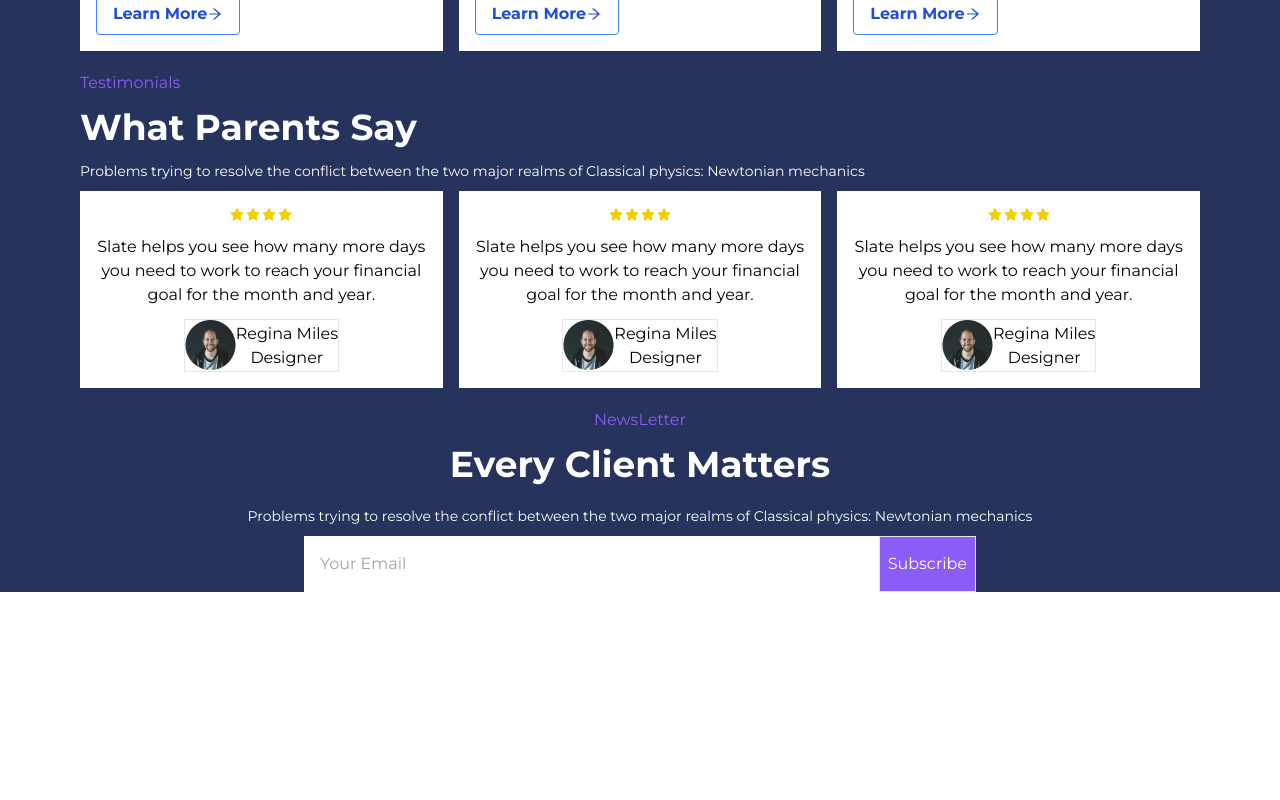
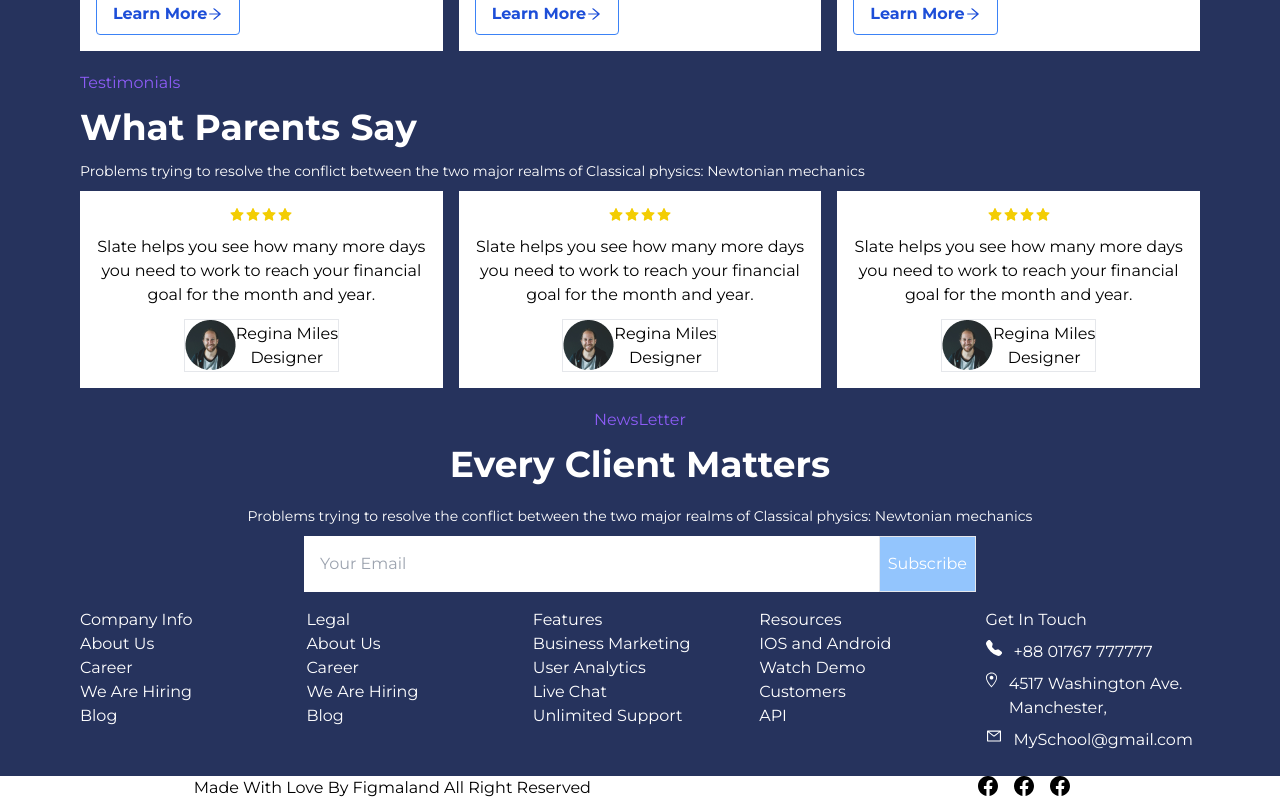
Before and after one commit to sushantagupta007/school-website, a Next.js app: page / in a window 1280 px wide. Shown: the part 2463-3263 px from the top of the page. Before the commit the page ends 3055 px from the top, so only its background shows below. Built offline with nearby package versions, Linux system fonts and the light colour scheme; no server answers.

Commit message:
home page done

```diff
--- a/pages/index.tsx
+++ b/pages/index.tsx
@@ -1,6 +1,8 @@
 import type { NextPage } from 'next'
 import Banner from '../src/component/Banner'
 import Contact from '../src/component/Contact'
+import Footer from '../src/component/Footer'
+import FooterEnd from '../src/component/FooterEnd'
 import MyCards from '../src/component/MyCards'
 import MyCourse from '../src/component/MyCourse'
 import Navbar from '../src/component/Navbar'
@@ -22,6 +24,8 @@ const Home: NextPage = () => {
       <MyCourse></MyCourse>
       <Testimonial></Testimonial>
       <Contact></Contact>
+      <Footer></Footer>
+      <FooterEnd></FooterEnd>
     </>
   )
 }
--- a/src/component/Contact.tsx
+++ b/src/component/Contact.tsx
@@ -21,8 +21,7 @@ const Contact = () => {
             placeholder="Your Email"
           ></input>
           <button
-            style={{ backgroundColor: 'rgba(141, 92, 246, 1)' }}
-            className="pointer hover: border px-2 text-white"
+            className="pointer border bg-blue-300 px-2 text-white hover:bg-blue-500"
             type="button"
           >
             Subscribe
--- /dev/null
+++ b/src/component/Footer.tsx
@@ -0,0 +1,127 @@
+import Link from 'next/link'
+import React from 'react'
+import { AiOutlineMail } from 'react-icons/ai'
+import { BsFillTelephoneFill } from 'react-icons/bs'
+import { GoLocation } from 'react-icons/go'
+import MyCardStyle from '../../styles/mycard.module.css'
+const Footer = () => {
+  return (
+    <div className={MyCardStyle.bg}>
+      <div className="mx-auto max-w-6xl px-4 py-4 text-white">
+        <div className="grid gap-3 md:grid-cols-5">
+          {/* First Col */}
+          <ul>
+            <li>
+              <li> Company Info</li>
+              <Link href="/">
+                <a>About Us</a>
+              </Link>
+            </li>
+            <li>
+              <Link href="/about">
+                <a>Career</a>
+              </Link>
+            </li>
+            <li>
+              <Link href="/blog/hello-world">
+                <a>We Are Hiring</a>
+              </Link>
+            </li>
+            <li>
+              <Link href="/blog/hello-world">
+                <a>Blog</a>
+              </Link>
+            </li>
+          </ul>
+          {/* Seonnd Col */}
+          <ul>
+            <li> Legal</li>
+            <li>
+              <Link href="/">
+                <a>About Us</a>
+              </Link>
+            </li>
+            <li>
+              <Link href="/about">
+                <a>Career</a>
+              </Link>
+            </li>
+            <li>
+              <Link href="/blog/hello-world">
+                <a>We Are Hiring</a>
+              </Link>
+            </li>
+            <li>
+              <Link href="/blog/hello-world">
+                <a>Blog</a>
+              </Link>
+            </li>
+          </ul>
+          {/* Third Col */}
+          <ul>
+            <li> Features</li>
+            <li>
+              <Link href="/">
+                <a>Business Marketing</a>
+              </Link>
+            </li>
+            <li>
+              <Link href="/about">
+                <a>User Analytics</a>
+              </Link>
+            </li>
+            <li>
+              <Link href="/blog/hello-world">
+                <a>Live Chat</a>
+              </Link>
+            </li>
+            <li>
+              <Link href="/blog/hello-world">
+                <a>Unlimited Support</a>
+              </Link>
+            </li>
+          </ul>
+          {/* Fourth Col */}
+          <ul>
+            <li> Resources</li>
+            <li>
+              <Link href="/">
+                <a>IOS and Android</a>
+              </Link>
+            </li>
+            <li>
+              <Link href="/about">
+                <a>Watch Demo</a>
+              </Link>
+            </li>
+            <li>
+              <Link href="/blog/hello-world">
+                <a>Customers</a>
+              </Link>
+            </li>
+            <li>
+              <Link href="/blog/hello-world">
+                <a>API</a>
+              </Link>
+            </li>
+          </ul>
+          {/* Fifth Col */}
+          <ul>
+            <li> Get In Touch</li>
+            <li className=" my-2 flex">
+              <BsFillTelephoneFill className="mr-3" /> +88 01767 777777
+            </li>
+            <li className=" my-2 flex">
+              <GoLocation className="mr-3" /> 4517 Washington Ave. Manchester,
+            </li>
+            <li className=" my-2 flex">
+              <AiOutlineMail className="mr-3" /> MySchool@gmail.com
+            </li>
+          </ul>
+        </div>
+      </div>
+    </div>
+  )
+}
+
+export default Footer
--- /dev/null
+++ b/src/component/FooterEnd.tsx
@@ -0,0 +1,27 @@
+import React from 'react'
+import { BsFacebook } from 'react-icons/bs'
+const FooterEnd = () => {
+  return (
+    <div className="flex flex-col justify-around md:flex-row">
+      <p> Made With Love By Figmaland All Right Reserved </p>
+      <div className="flex ">
+        <ul className="flex">
+          <li className="mr-4">
+            {' '}
+            <BsFacebook className="text-xl" />
+          </li>
+          <li className="mr-4">
+            {' '}
+            <BsFacebook className="text-xl" />
+          </li>
+          <li className="mr-4">
+            {' '}
+            <BsFacebook className="text-xl" />
+          </li>
+        </ul>
+      </div>
+    </div>
+  )
+}
+
+export default FooterEnd
```
